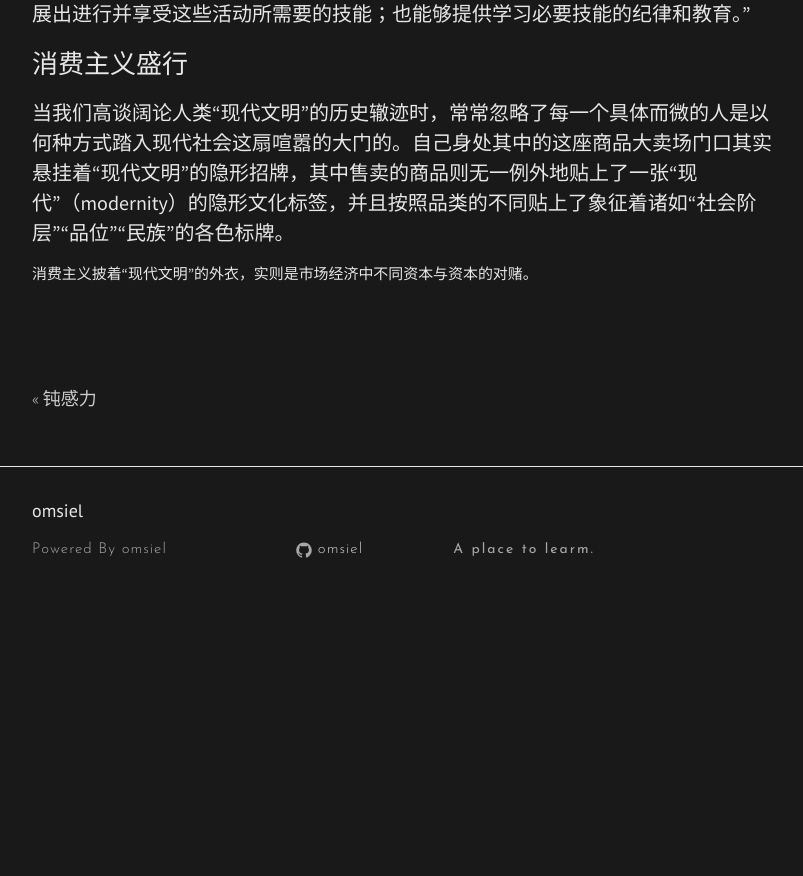
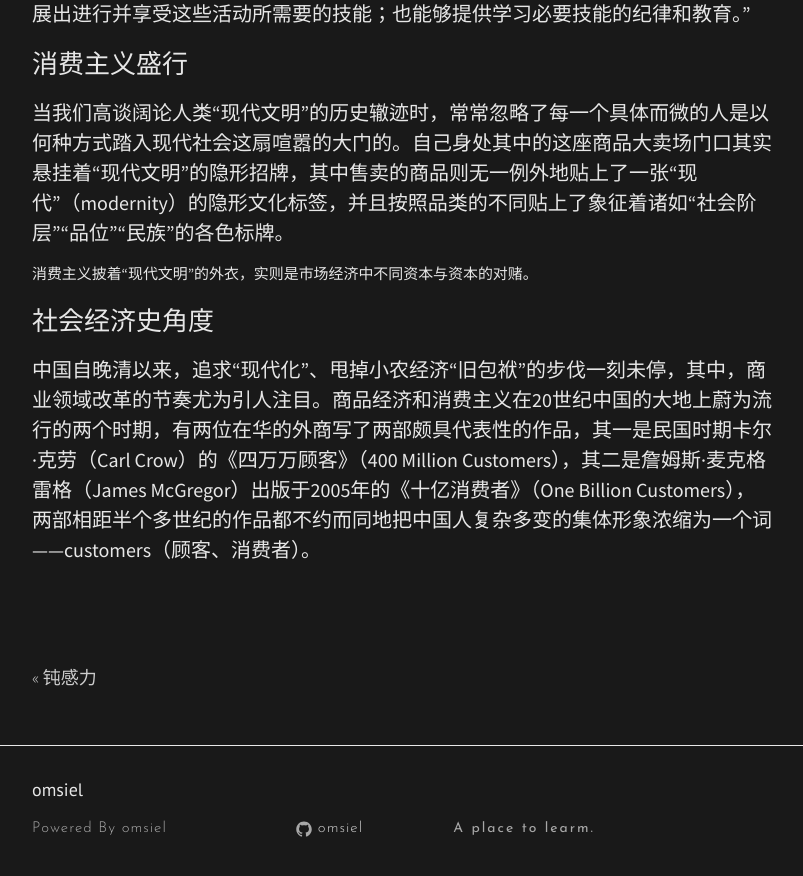
Before and after one commit to omsiel/omsiel.github.io, a Jekyll site: the page built from _posts/2019-05-22-购物凶猛.md, in a window 1280 px wide and 900 px high, scrolled down 1608 px. Shown: the top 876 px of the window, without its empty margins (238-1041 px from the left). Built offline with Jekyll 4.4.1, drawn with Linux system fonts in a browser that asks for light colours; nearby versions of some CDN libraries; before the commit the page ends 2229 px from its top, so only the background shows below that.

Commit message:
修改文章

```diff
--- a/_posts/2019-05-22-购物凶猛.md
+++ b/_posts/2019-05-22-购物凶猛.md
@@ -34,3 +34,7 @@ categories: note
 #### 当我们高谈阔论人类“现代文明”的历史辙迹时，常常忽略了每一个具体而微的人是以何种方式踏入现代社会这扇喧嚣的大门的。自己身处其中的这座商品大卖场门口其实悬挂着“现代文明”的隐形招牌，其中售卖的商品则无一例外地贴上了一张“现代”（modernity）的隐形文化标签，并且按照品类的不同贴上了象征着诸如“社会阶层”“品位”“民族”的各色标牌。
 
 ##### 消费主义披着“现代文明”的外衣，实则是市场经济中不同资本与资本的对赌。
+
+### 社会经济史角度
+
+#### 中国自晚清以来，追求“现代化”、甩掉小农经济“旧包袱”的步伐一刻未停，其中，商业领域改革的节奏尤为引人注目。商品经济和消费主义在20世纪中国的大地上蔚为流行的两个时期，有两位在华的外商写了两部颇具代表性的作品，其一是民国时期卡尔·克劳（Carl Crow）的《四万万顾客》（400 Million Customers），其二是詹姆斯·麦克格雷格（James McGregor）出版于2005年的《十亿消费者》（One Billion Customers），两部相距半个多世纪的作品都不约而同地把中国人复杂多变的集体形象浓缩为一个词——customers（顾客、消费者）。
```
